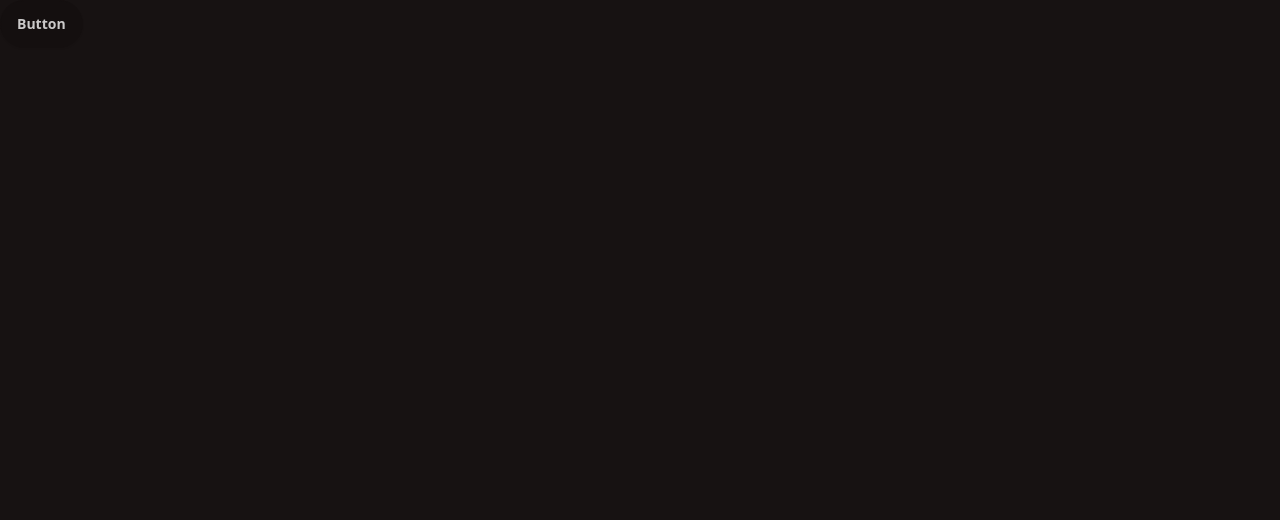
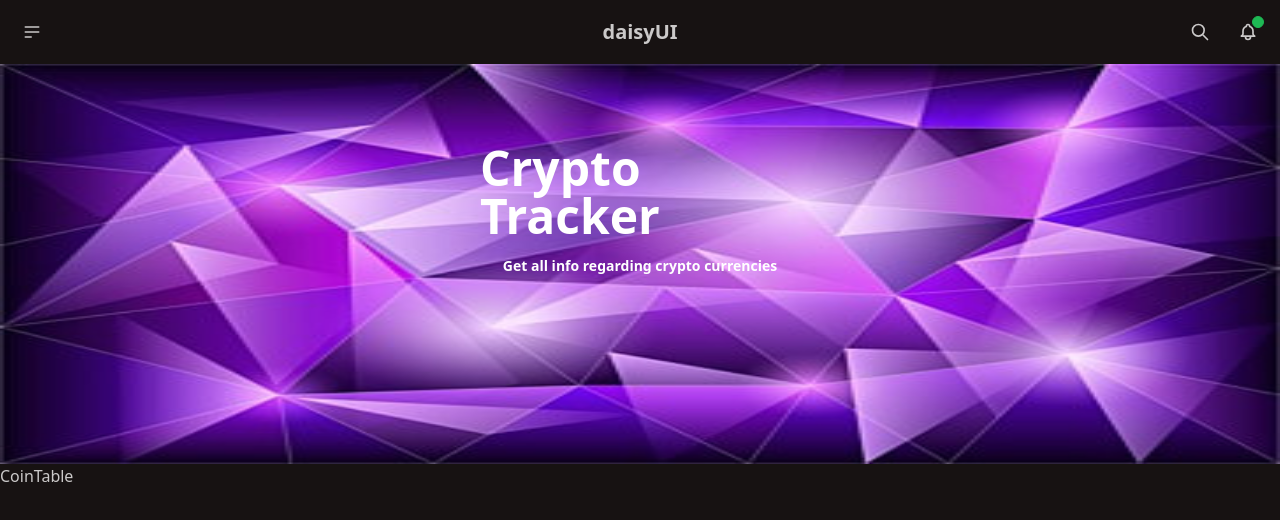
Before and after one commit to RuthwikReddy3/Crypto-Tracker---CoinGeko, a React (Vite) app: page / in a window 1280 px wide. Shown: the top 520 px of the page. Built offline with nearby package versions, Linux system fonts and the light colour scheme.

Commit message:
added navbar and banner

```diff
--- a/src/App.jsx
+++ b/src/App.jsx
@@ -1,9 +1,14 @@
 import './App.css'
+import Banner from './Components/Banner/Banner'
+import CoinTable from './Components/CoinTable/CoinTable'
+import NavBar from './Components/NavBar/Navbar'
+function App() {
 
-function App() {
   return (
     <>
-      <button className="btn">Button</button>
+       <NavBar/>
+       <Banner/>
+       <CoinTable/>
     </>
   )
 }
--- /dev/null
+++ b/src/Components/Banner/Banner.jsx
@@ -0,0 +1,23 @@
+import BannerImage from '../../assets/banner1.jpeg'
+function Banner(){
+   return(
+     <div className="w-full h-[25rem] relative">
+        <img
+          src={BannerImage}
+          alt="Banner"
+          className = "w-full h-full" />
+
+        <div className="absolute top-20 left-0 right-0 mx-auto w-[20rem]">
+            <div className='flex flex-col gap-4'>
+                 <div className='text-5xl font-semibold text-white'>
+                        Crypto Tracker
+                 </div>
+                 <div className='text-sm font-semibold text-center text-white'>
+                     Get all info regarding crypto currencies
+                 </div>
+            </div>
+        </div>
+     </div>
+   );
+}
+export default Banner;
--- /dev/null
+++ b/src/Components/CoinTable/CoinTable.jsx
@@ -0,0 +1,10 @@
+import React from "react";
+
+function CoinTable(){
+   return(
+    <>
+      CoinTable
+    </>
+   );
+}
+export default CoinTable;
--- /dev/null
+++ b/src/Components/NavBar/Navbar.jsx
@@ -0,0 +1,70 @@
+function NavBar(){
+  return(
+    <>
+        <div className="navbar bg-base-100">
+  <div className="navbar-start">
+    <div className="dropdown">
+      <div tabIndex={0} role="button" className="btn btn-ghost btn-circle">
+        <svg
+          xmlns="http://www.w3.org/2000/svg"
+          className="w-5 h-5"
+          fill="none"
+          viewBox="0 0 24 24"
+          stroke="currentColor">
+          <path
+            strokeLinecap="round"
+            strokeLinejoin="round"
+            strokeWidth="2"
+            d="M4 6h16M4 12h16M4 18h7" />
+        </svg>
+      </div>
+      <ul
+        tabIndex={0}
+        className="menu menu-sm dropdown-content bg-base-100 rounded-box z-[1] mt-3 w-52 p-2 shadow">
+        <li><a>Homepage</a></li>
+        <li><a>Portfolio</a></li>
+        <li><a>About</a></li>
+      </ul>
+    </div>
+  </div>
+  <div className="navbar-center">
+    <a className="text-xl btn btn-ghost">daisyUI</a>
+  </div>
+  <div className="navbar-end">
+    <button className="btn btn-ghost btn-circle">
+      <svg
+        xmlns="http://www.w3.org/2000/svg"
+        className="w-5 h-5"
+        fill="none"
+        viewBox="0 0 24 24"
+        stroke="currentColor">
+        <path
+          strokeLinecap="round"
+          strokeLinejoin="round"
+          strokeWidth="2"
+          d="M21 21l-6-6m2-5a7 7 0 11-14 0 7 7 0 0114 0z" />
+      </svg>
+    </button>
+    <button className="btn btn-ghost btn-circle">
+      <div className="indicator">
+        <svg
+          xmlns="http://www.w3.org/2000/svg"
+          className="w-5 h-5"
+          fill="none"
+          viewBox="0 0 24 24"
+          stroke="currentColor">
+          <path
+            strokeLinecap="round"
+            strokeLinejoin="round"
+            strokeWidth="2"
+            d="M15 17h5l-1.405-1.405A2.032 2.032 0 0118 14.158V11a6.002 6.002 0 00-4-5.659V5a2 2 0 10-4 0v.341C7.67 6.165 6 8.388 6 11v3.159c0 .538-.214 1.055-.595 1.436L4 17h5m6 0v1a3 3 0 11-6 0v-1m6 0H9" />
+        </svg>
+        <span className="badge badge-xs badge-primary indicator-item"></span>
+      </div>
+    </button>
+  </div>
+</div>
+    </>
+  );
+}
+export default NavBar;
```
Also changed, not shown: src/assets/banner1.jpeg (added).
